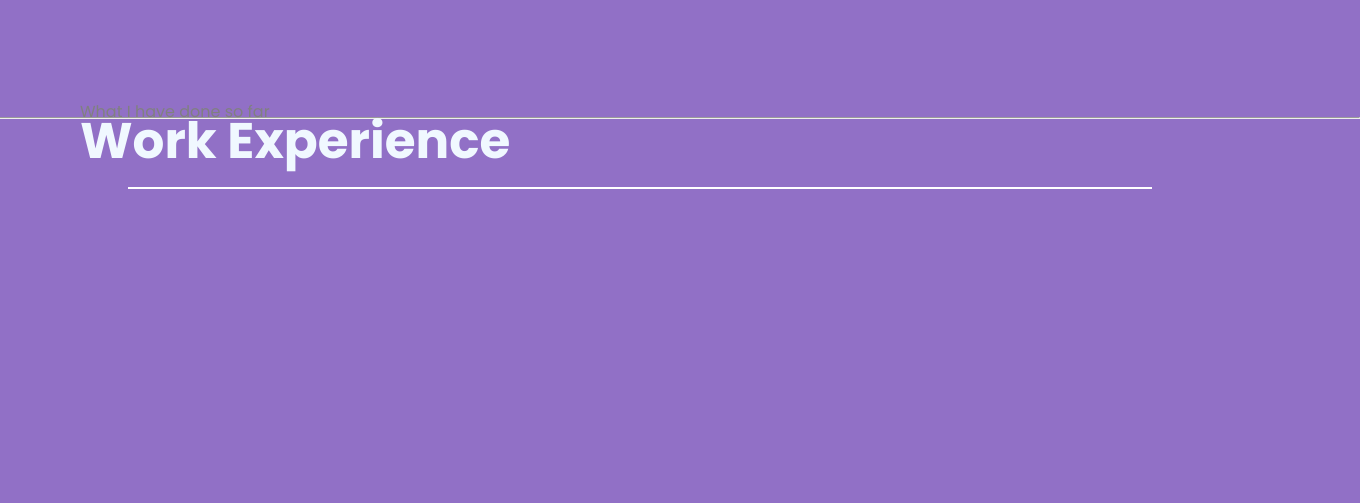
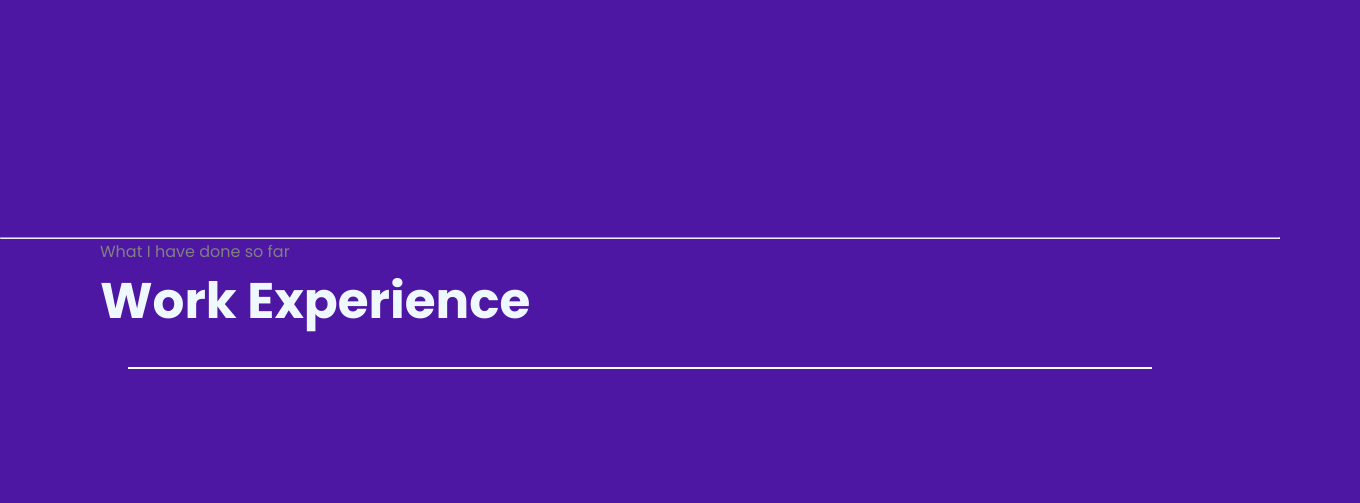
Before and after one commit to Soumya-Chakraborty/Portfolio, a plain HTML site: page index.html in a window 1280 px wide. Shown: the part 785-1288 px from the top of the page, 1360 px wide, since content can reach past the window. Drawn offline with nearby package versions, Linux system fonts and the light colour scheme.

Commit message:
Update index.html

```diff
--- a/index.html
+++ b/index.html
@@ -10,11 +10,11 @@
     <link href="https://fonts.googleapis.com/css?family=Poppins:wght@400;600;700&display=swap" rel="stylesheet">
     <style>
         * {
-            margin: -20px;
+            margin: 0;
             padding: 0;
         }
     body {
-        background-color: rgba(77, 23, 163, 0.614);
+        background-color: rgb(77, 23, 163);
         color: aliceblue;
         font-family: 'Poppins', sans-serif;
     }
```
